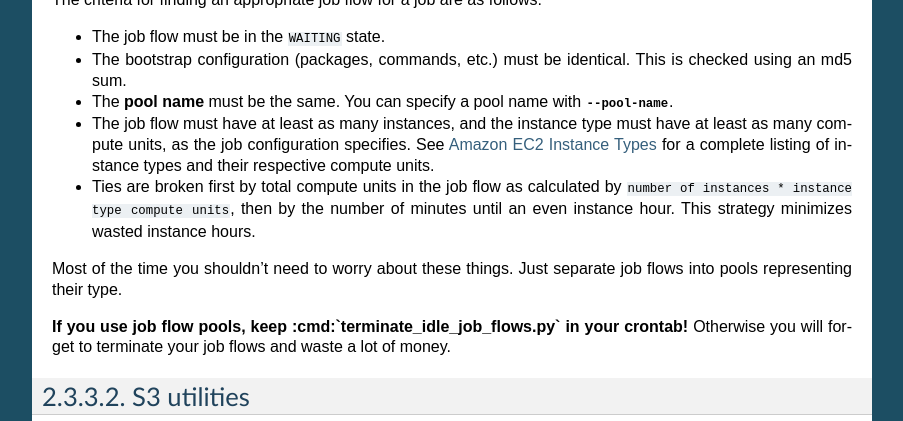
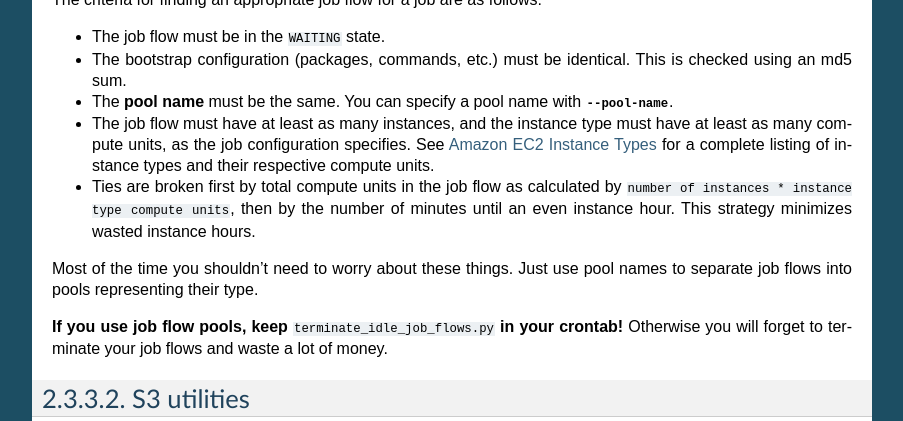
Before and after one commit to Yelp/mrjob, a Sphinx documentation site: the page built from docs/runners-emr.rst, in a window 1280 px wide and 900 px high, scrolled down 939 px, cut to the strip 0-421 px from the top of the window. Shown: the whole strip, without its empty margins (198-1101 px from the left). Built offline with Sphinx 7.4.7, drawn with Linux system fonts in a browser that asks for light colours.

Commit message:
Doc markup fixes

```diff
--- a/docs/runners-emr.rst
+++ b/docs/runners-emr.rst
@@ -45,9 +45,9 @@ The criteria for finding an appropriate job flow for a job are as follows:
 * The job flow must have at least as many instances, and  the instance type must have at least as many compute units, as the job configuration specifies. See `Amazon EC2 Instance Types <http://aws.amazon.com/ec2/instance-types/>`_ for a complete listing of instance types and their respective compute units.
 * Ties are broken first by total compute units in the job flow as calculated by ``number of instances * instance type compute units``, then by the number of minutes until an even instance hour. This strategy minimizes wasted instance hours.
 
-Most of the time you shouldn't need to worry about these things. Just separate job flows into pools representing their type.
+Most of the time you shouldn't need to worry about these things. Just use pool names to separate job flows into pools representing their type.
 
-**If you use job flow pools, keep :cmd:`terminate_idle_job_flows.py` in your crontab!** Otherwise you will forget to terminate your job flows and waste a lot of money.
+**If you use job flow pools, keep** ``terminate_idle_job_flows.py`` **in your crontab!** Otherwise you will forget to terminate your job flows and waste a lot of money.
 
 S3 utilities
 ------------
```
